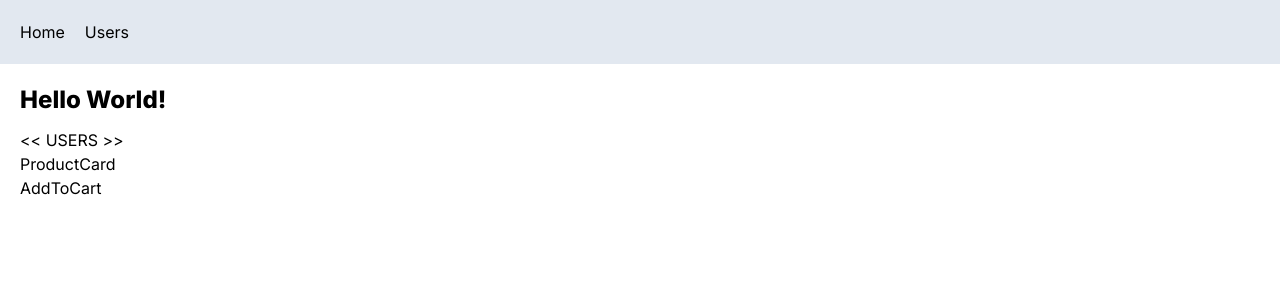
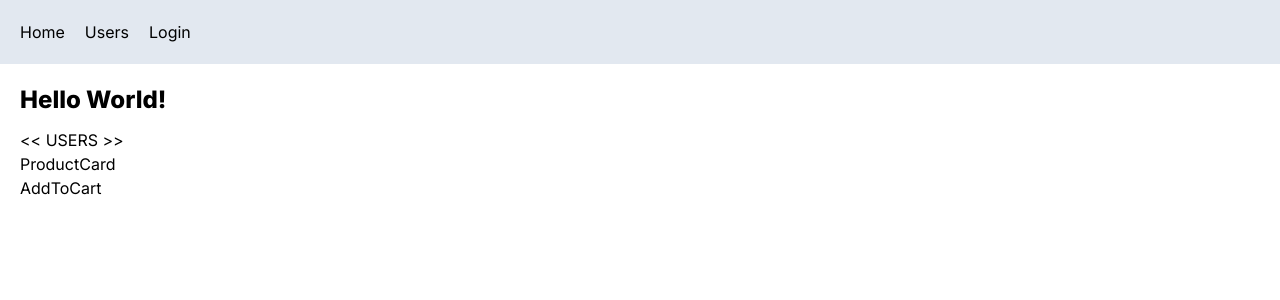
Before and after one commit to kliuchyk/nextjs-app, a Next.js app: page / in a window 1280 px wide. Shown: the top 300 px of the page. Built offline with nearby package versions, Linux system fonts and the light colour scheme; no server answers.

Commit message:
handle sigin/signout

```diff
--- a/app/NavBar.tsx
+++ b/app/NavBar.tsx
@@ -1,6 +1,15 @@
+"use client";
+
+import { useSession } from "next-auth/react";
 import Link from "next/link";
 
 export default function NavBar() {
+  const { status, data: session } = useSession();
+
+  if (status === "loading") {
+    return null;
+  }
+
   return (
     <nav className="bg-slate-200 flex p-5">
       <Link href="/" className="mr-5">
@@ -9,6 +18,19 @@ export default function NavBar() {
       <Link href="/users" className="mr-5">
         Users
       </Link>
+      {status === "authenticated" && (
+        <>
+          <div>{session.user?.name}</div>
+          <Link className="ml-3" href="/api/auth/signout">
+            Sign out
+          </Link>
+        </>
+      )}
+      {status === "unauthenticated" && (
+        <Link href="/api/auth/signin" className="mr-5">
+          Login
+        </Link>
+      )}
     </nav>
   );
 }
--- /dev/null
+++ b/app/api/auth/[...nextauth]/route.ts
@@ -0,0 +1,15 @@
+import NextAuth from "next-auth";
+import GoogleProvider from "next-auth/providers/google";
+
+export const AuthOptions = {
+  providers: [
+    GoogleProvider({
+      clientId: process.env.GOOGLE_CLIENT_ID!,
+      clientSecret: process.env.GOOGLE_CLIENT_SECRET!,
+    }),
+  ],
+};
+
+const handler = NextAuth(AuthOptions);
+
+export { handler as GET, handler as POST };
--- /dev/null
+++ b/app/auth/Provider.tsx
@@ -0,0 +1,12 @@
+"use client";
+
+import React from "react";
+import { SessionProvider } from "next-auth/react";
+
+export default function AuthProvider({
+  children,
+}: {
+  children: React.ReactNode;
+}) {
+  return <SessionProvider>{children}</SessionProvider>;
+}
--- a/app/layout.tsx
+++ b/app/layout.tsx
@@ -1,14 +1,12 @@
+"use client";
+
 import "./globals.css";
-import type { Metadata } from "next";
 import { Inter } from "next/font/google";
+
 import NavBar from "./NavBar";
+import AuthProvider from "./auth/Provider";
 
 const inter = Inter({ subsets: ["latin"] });
-
-export const metadata: Metadata = {
-  title: "Create Next App",
-  description: "Generated by create next app",
-};
 
 export default function RootLayout({
   children,
@@ -18,8 +16,10 @@ export default function RootLayout({
   return (
     <html lang="en" data-theme="winter">
       <body className={inter.className}>
-        <NavBar />
-        <main className="p-5">{children}</main>
+        <AuthProvider>
+          <NavBar />
+          <main className="p-5">{children}</main>
+        </AuthProvider>
       </body>
     </html>
   );
--- a/app/page.tsx
+++ b/app/page.tsx
@@ -1,11 +1,14 @@
-import Image from "next/image";
 import Link from "next/link";
 import ProductCard from "./components/ProductCard";
+import { getServerSession } from "next-auth";
+import { AuthOptions } from "./api/auth/[...nextauth]/route";
 
-export default function Home() {
+export default async function Home() {
+  const session = await getServerSession(AuthOptions);
+
   return (
     <main>
-      <h1>Hello World!</h1>
+      <h1>Hello {session ? session.user?.name : "World"}!</h1>
 
       <Link href="/users">{`<< USERS >>`}</Link>
       <ProductCard />
```
